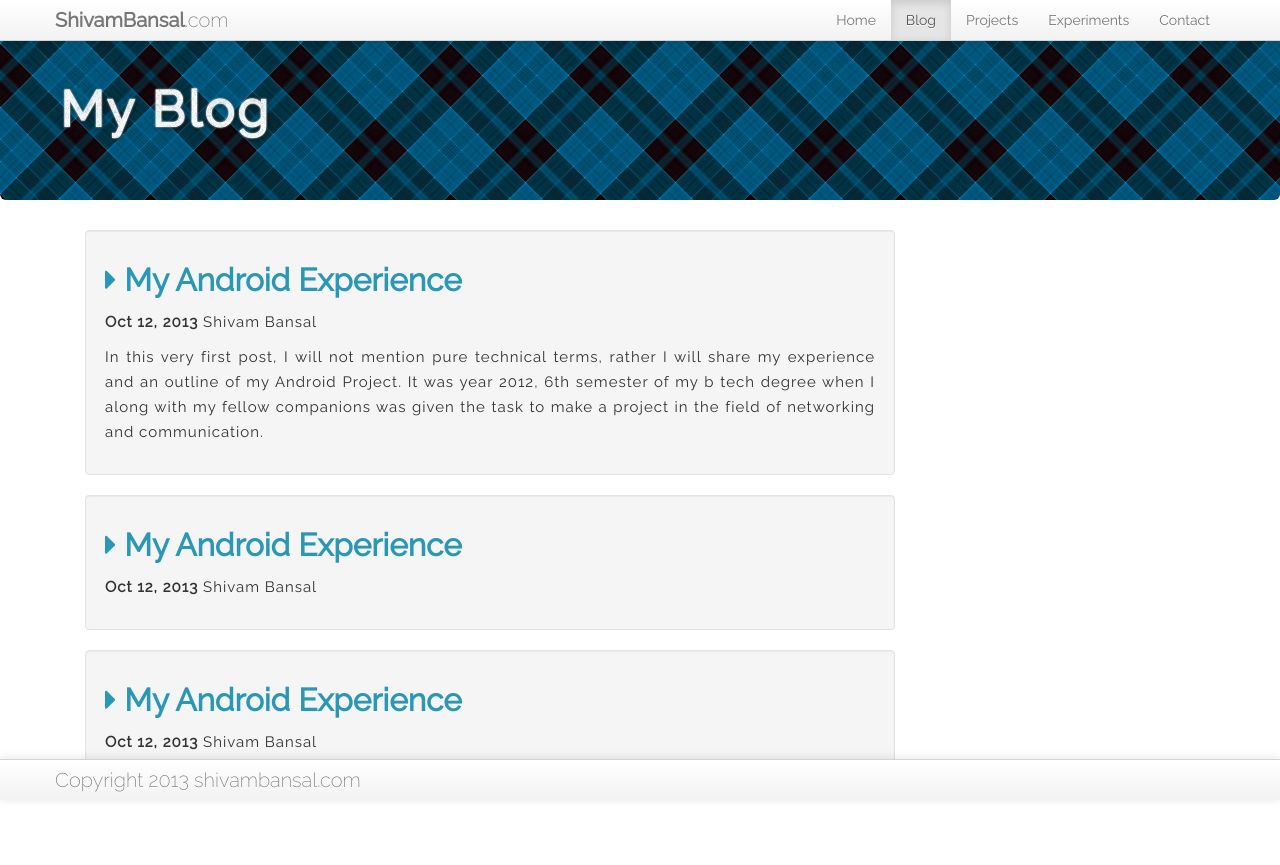
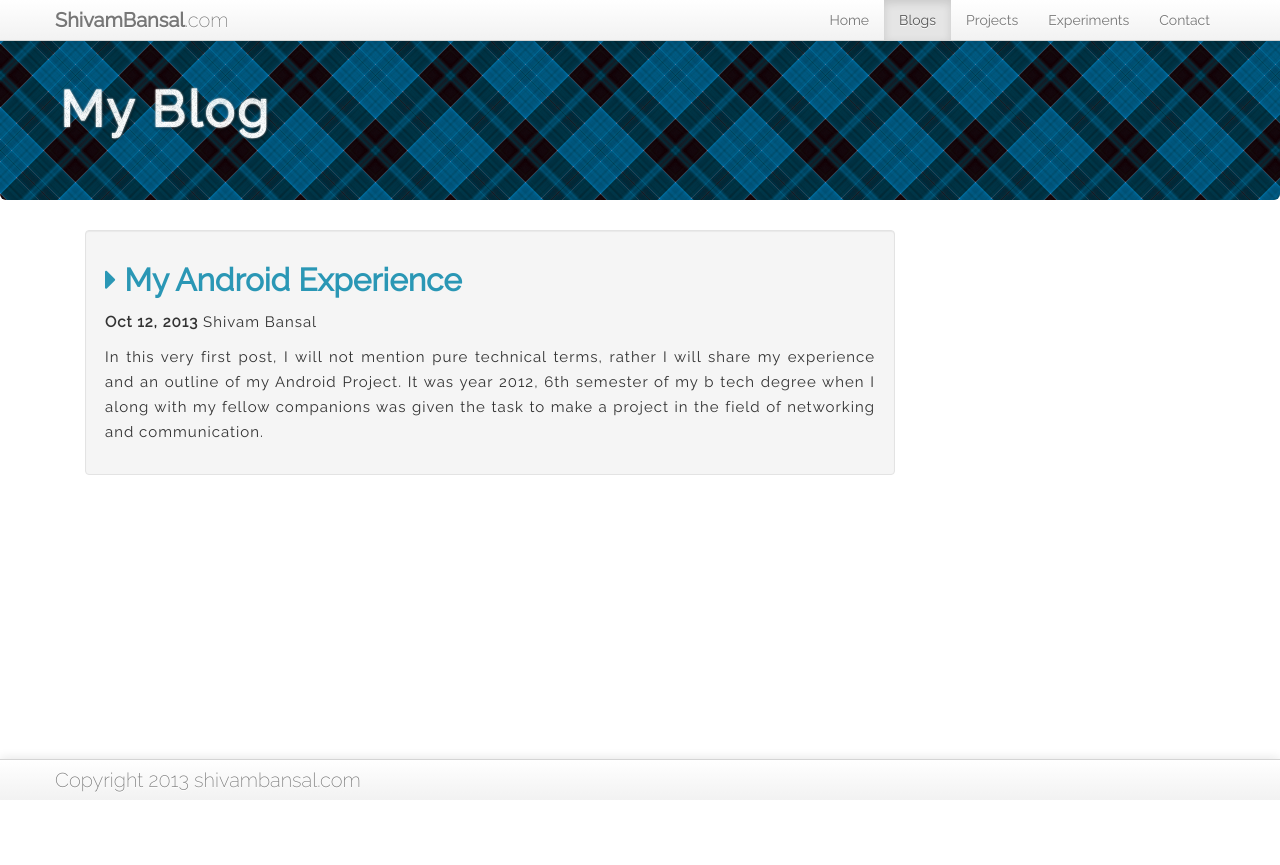
Before and after one commit to shivam5992/portfolio, a PHP site: page /blog/ in a window 1280 px wide. After the commit the page ends 800 px from the top, so only its background shows below. Run offline with PHP 8.4, Linux system fonts and the light colour scheme.

Commit message:
1st blog complete

```diff
--- a/blog/index.html
+++ b/blog/index.html
@@ -8,13 +8,13 @@
     <link href="../css/bootstrap.css" rel="stylesheet">
     <link href="../css/bootstrap-responsive.css" rel="stylesheet">
     <link href='http://fonts.googleapis.com/css?family=Raleway:400,200' rel='stylesheet' type='text/css'>
-	<link rel="stylesheet" type="text/css" href="../css/style6.css" />
-	<link rel="stylesheet" type="text/css" href="../css/font-awesome.css" />
+    <link rel="stylesheet" type="text/css" href="../css/style6.css" />
+    <link rel="stylesheet" type="text/css" href="../css/font-awesome.css" />
 
     <link href="../css/style.css" rel="stylesheet">
 
-	<script src="../js/modernizr.custom.63321.js"></script>
-	<script src="../js/jquery.js"></script>
+    <script src="../js/modernizr.custom.63321.js"></script>
+    <script src="../js/jquery.js"></script>
     <script src="../js/bootstrap.js"></script>
     <script type="text/javascript" src="../js/jquery.lettering.js"></script>
       <script type="text/javascript">
@@ -35,10 +35,10 @@
                 <div class="nav-collapse collapse">
                   <ul class="nav pull-right">
                         <li >
-                          <a href="../index.html">Home</a>
+                          <a href="../">Home</a>
                         </li>
                         <li class="active">
-                            <a href="index.html">Blog</a>
+                            <a href="index.html">Blogs</a>
                         </li>
                         <li>
                             <a href="../projects/">Projects</a>
@@ -64,22 +64,14 @@
     </div>
 </div>
 
-	<div class="container">
+    <div class="container">
         <div class="well span8">
-            <h2><i class="icon-caret-right"></i> My Android Experience</h2>
+            <a href="my_android_experience/">  <h2><i class="icon-caret-right"></i> My Android Experience</h2></a>
             <p><b>Oct 12, 2013</b> Shivam Bansal</p>
             <p>In this very first post, I will not mention pure technical terms, rather I will share my experience and an outline of my Android Project. It was year 2012, 6th semester of my b tech degree when I along with my fellow companions was given the task to make a project in the field of networking and communication.</p>
         </div><br><br>
 
-        <div class="well span8">
-            <h2><i class="icon-caret-right"></i> My Android Experience</h2>
-            <p><b>Oct 12, 2013</b> Shivam Bansal</p>
-        </div><br><br>
 
-        <div class="well span8">
-            <h2><i class="icon-caret-right"></i> My Android Experience</h2>
-            <p><b>Oct 12, 2013</b> Shivam Bansal</p>
-        </div><br><br>
 
     </div>
 
```
Also changed, not shown: blog/my_android_experience/index.html (+10 -11 lines), css/style.css (+4 -8 lines).
